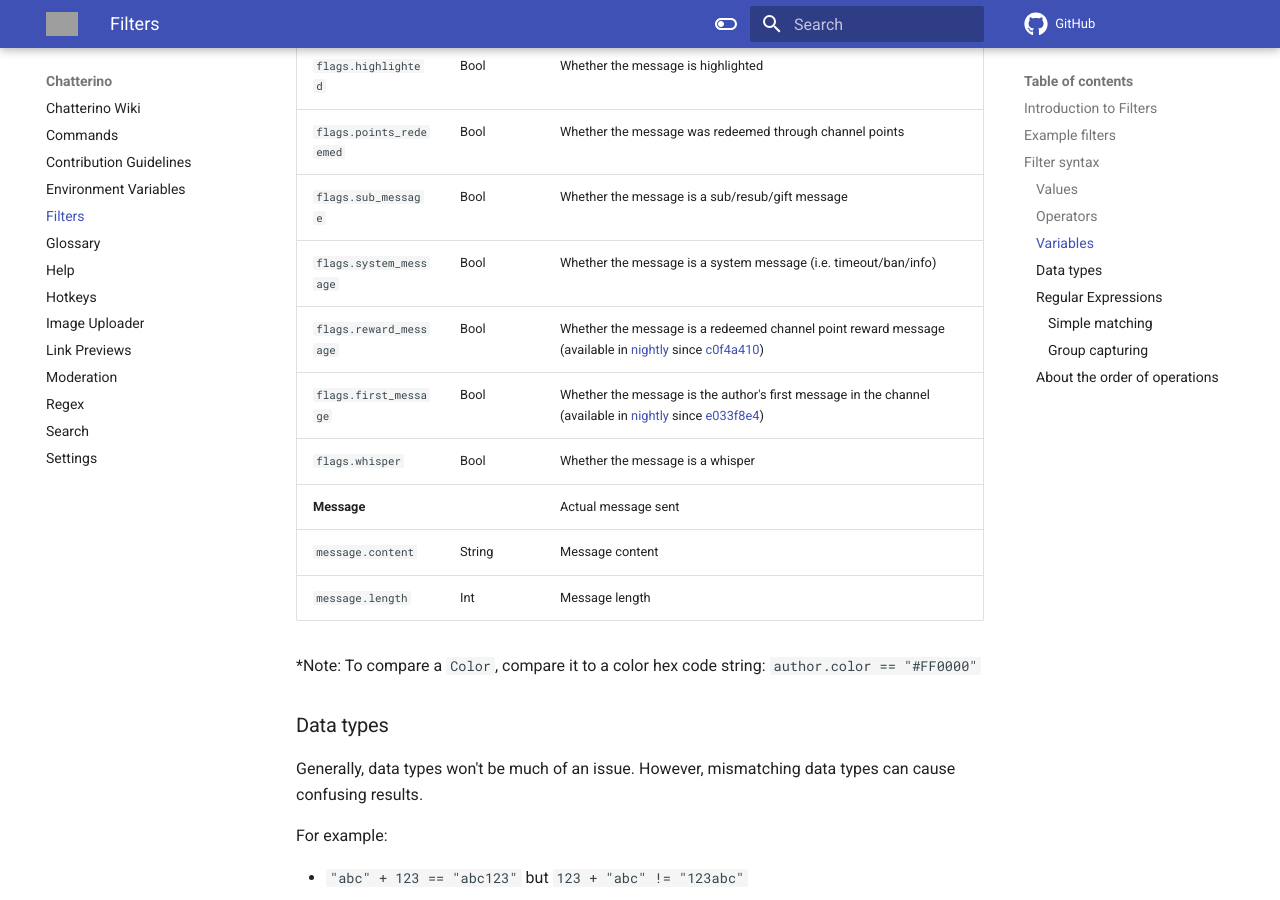
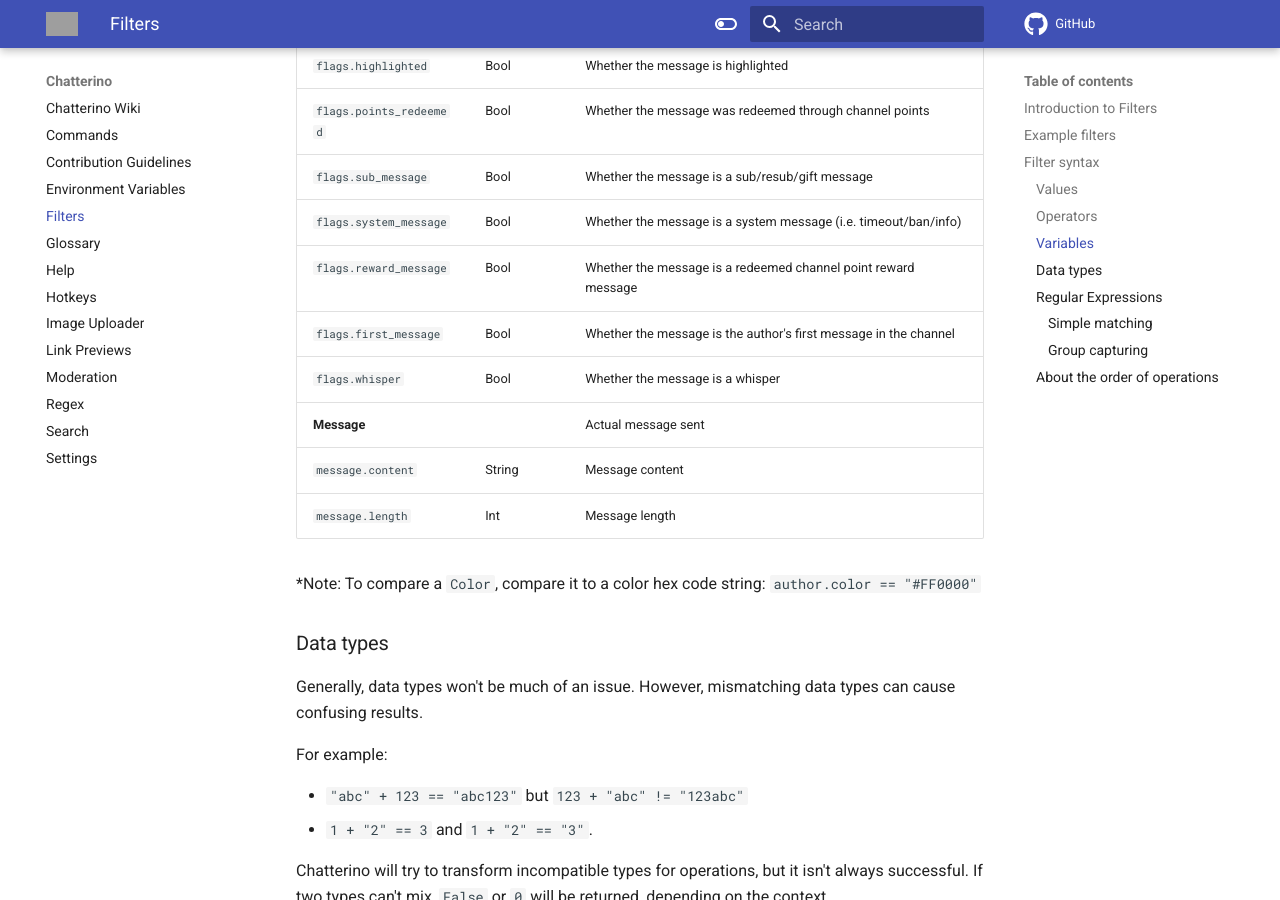
Before and after one commit to Chatterino/wiki, an MkDocs documentation site: the page built from docs/Filters.md, in a window 1280 px wide and 900 px high, scrolled down 3551 px. Built offline with MkDocs 1.6.1 and Material for MkDocs 9.7.7, drawn with Linux system fonts in a browser that asks for light colours; comment, search, counter and statistics services are not loaded; grey boxes are pictures that could not be loaded.

Commit message:
Update Filters.md

```diff
--- a/docs/Filters.md
+++ b/docs/Filters.md
@@ -95,8 +95,8 @@
 | `flags.points_redeemed` | Bool         | Whether the message was redeemed through channel points                                                    |
 | `flags.sub_message`     | Bool         | Whether the message is a sub/resub/gift message                                                            |
 | `flags.system_message`  | Bool         | Whether the message is a system message (i.e. timeout/ban/info)                                            |
-| `flags.reward_message`  | Bool         | Whether the message is a redeemed channel point reward message (available in [nightly] since [c0f4a410])   |
-| `flags.first_message`   | Bool         | Whether the message is the author's first message in the channel (available in [nightly] since [e033f8e4]) |
+| `flags.reward_message`  | Bool         | Whether the message is a redeemed channel point reward message                                             |
+| `flags.first_message`   | Bool         | Whether the message is the author's first message in the channel                                           |
 | `flags.whisper`         | Bool         | Whether the message is a whisper                                                                           |
 | **Message**             |              | Actual message sent                                                                                        |
 | `message.content`       | String       | Message content                                                                                            |
```
